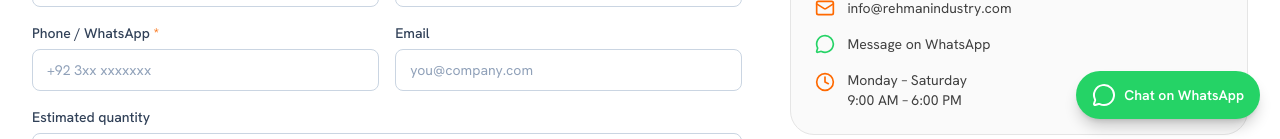
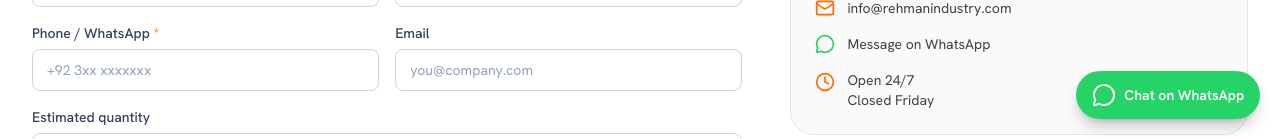
Before and after one commit to Ahmad-Rehman109/rehman-industry, a Next.js app: page /contact in a window 1280 px wide. Shown: the part 661-800 px from the top of the page. Built offline with nearby package versions, Linux system fonts and the light colour scheme.

Commit message:
Add files via upload

```diff
--- a/src/components/home-v3.tsx
+++ b/src/components/home-v3.tsx
@@ -206,13 +206,13 @@ function ContactForm() {
   const [status, setStatus] = useState<"idle" | "sending" | "ok" | "err">("idle");
   async function submit(e: React.FormEvent<HTMLFormElement>) {
     e.preventDefault();
+    const form = e.currentTarget; // capture BEFORE await — React nulls the event target after
     setStatus("sending");
-    const fd = new FormData(e.currentTarget);
-    const body = JSON.stringify(Object.fromEntries(fd.entries()));
+    const body = JSON.stringify(Object.fromEntries(new FormData(form).entries()));
     try {
       const res = await fetch("/api/inquiry", { method: "POST", headers: { "Content-Type": "application/json" }, body });
-      setStatus(res.ok ? "ok" : "err");
-      if (res.ok) e.currentTarget.reset();
+      if (res.ok) { form.reset(); setStatus("ok"); }
+      else setStatus("err");
     } catch { setStatus("err"); }
   }
   if (status === "ok") {
--- a/src/lib/site.ts
+++ b/src/lib/site.ts
@@ -42,20 +42,13 @@ export const site = {
   registration: "FBR registered", // Federal Board of Revenue (Pakistan)
 
   // Human-readable hours (shown on the site)
-  hours: [{ days: "Monday – Saturday", time: "9:00 AM – 6:00 PM" }],
-  // Machine-readable hours (JSON-LD)
+  hours: [{ days: "Open 24/7", time: "Closed Friday" }],
+  // Machine-readable hours (JSON-LD) — open every day except Friday, 24h
   openingHours: [
     {
-      days: [
-        "Monday",
-        "Tuesday",
-        "Wednesday",
-        "Thursday",
-        "Friday",
-        "Saturday",
-      ],
-      opens: "09:00",
-      closes: "18:00",
+      days: ["Monday", "Tuesday", "Wednesday", "Thursday", "Saturday", "Sunday"],
+      opens: "00:00",
+      closes: "23:59",
     },
   ],
 
```
